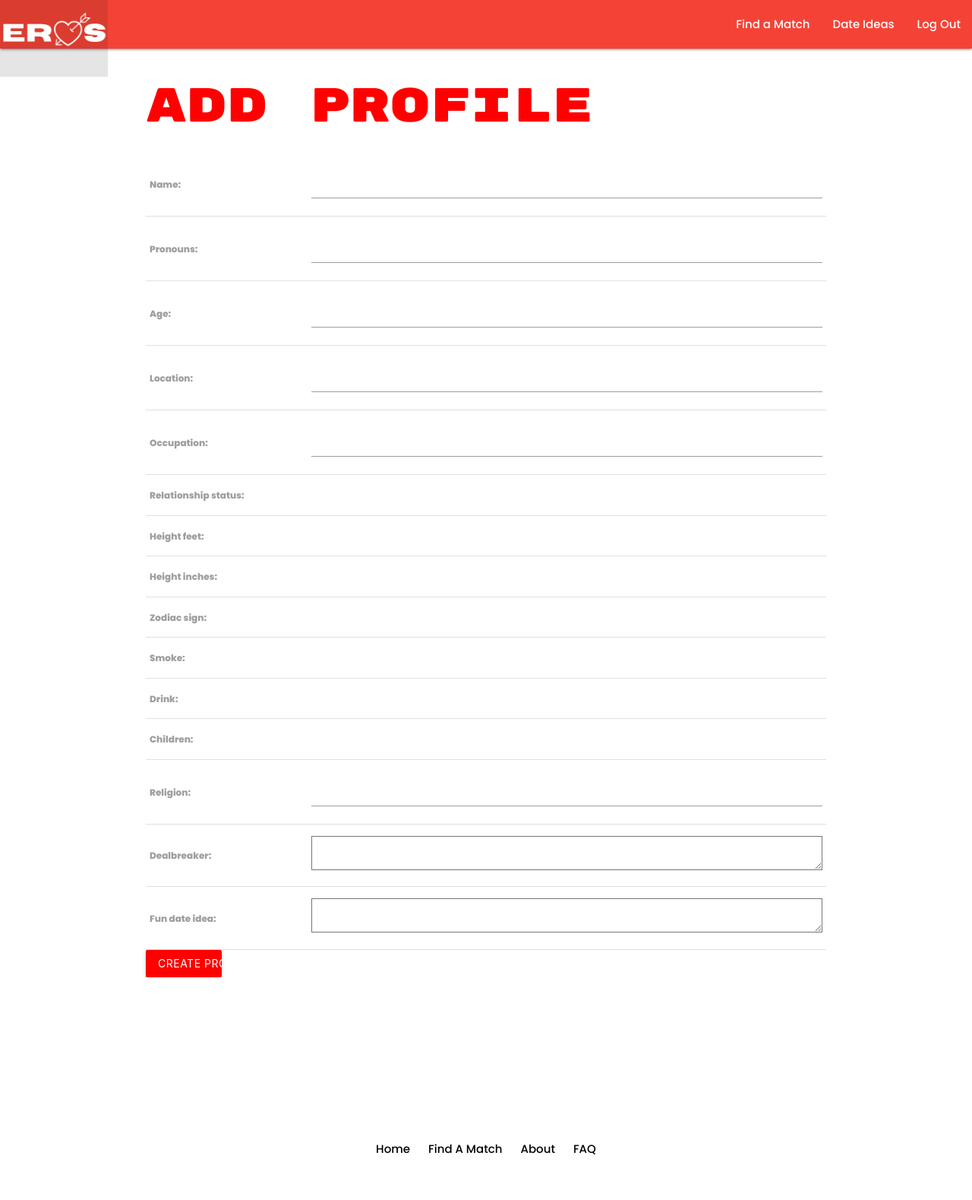
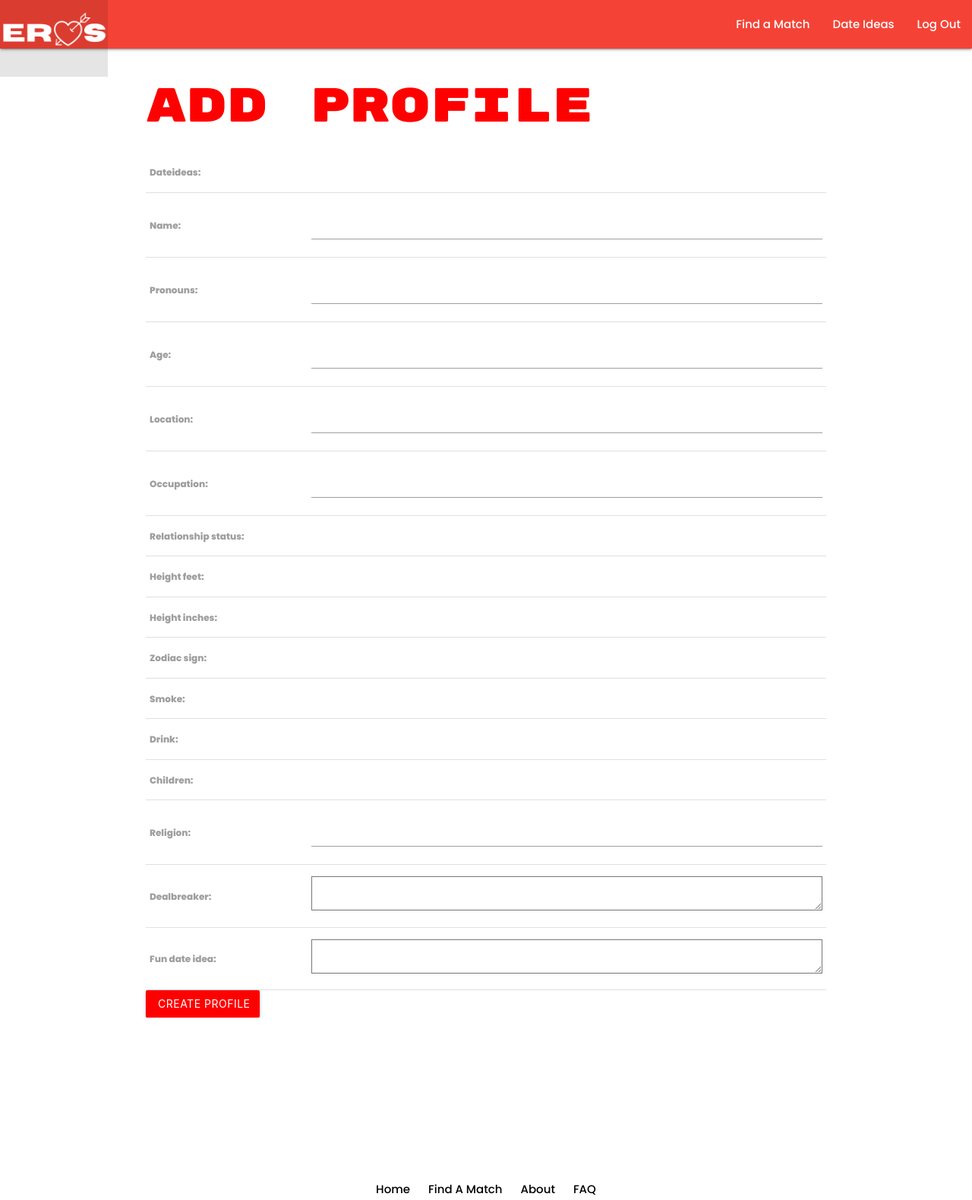
Before and after one commit to mod26-k/eros, a Django app: page /create-profile/ in a window 1280 px wide. Shown: the top 1579 px of the page at 76% size. Before the commit the page ends 1519 px from the top, so only its background shows below. Run offline with Django 5.2, Linux system fonts and the light colour scheme; a user stored in the database is signed in; tables that the repository leaves empty hold one stand-in row (values such as "Sample post"); some web fonts are replaced.

Commit message:
added many to many field

```diff
--- a/main_app/models.py
+++ b/main_app/models.py
@@ -6,9 +6,32 @@
 from django.contrib.auth.models import User
 # from datetime import datetime
 
+
+class DateIdeas(models.Model):
+    restaurant = models.CharField(max_length=50)
+    city = models.CharField(max_length=50)
+    state = models.CharField(max_length=50)
+    meal = models.CharField(
+        choices = (
+            ('Brunch', 'Brunch'), ('Lunch', 'Lunch'), (
+        'Dinner', 'Dinner')
+            ),
+            default = 'Dinner',
+        )
+    date = models.DateField()
+    # time = models.TimeField(null=True, blank=True)
+    user = models.ForeignKey(
+        User,
+        on_delete=models.CASCADE
+        )
+    def get_absolute_url(self):
+        return reverse('dateideas_list', )
+
+
 class Profile(models.Model):
     # pfp =
     user = models.OneToOneField(User, on_delete = models.CASCADE)
+    dateideas = models.ManyToManyField(DateIdeas)
     name = models.CharField(max_length = 50)
     pronouns = models.CharField(max_length = 50)
     age = models.IntegerField(validators=[MinValueValidator(18), MaxValueValidator(99)])
@@ -82,40 +105,3 @@
 
     def __str__(self):
         return f"{self.user.username}'s Profile"
-
-
-
-class DateIdeas(models.Model):
-    restaurant = models.CharField(max_length=50)
-    city = models.CharField(max_length=50)
-    state = models.CharField(max_length=50)
-    meal = models.CharField(
-        choices = (
-            ('Brunch', 'Brunch'), ('Lunch', 'Lunch'), (
-        'Dinner', 'Dinner')
-            ),
-            default = 'Dinner',
-        )
-    date = models.DateField()
-    # time = models.TimeField(null=True, blank=True)
-    user = models.ForeignKey(
-        User,
-        on_delete=models.CASCADE
-        )
-    def get_absolute_url(self):
-        return reverse('dateideas_list', )
-
-
-# class DateIdeasForm(forms.ModelForm):
-#     class Meta:
-#         model = DateIdeas
-#         fields = ['restaurant', 'city', 'state', 'meal', 'date']
-#         widgets = {
-#             'meal': forms.Select(choices=DateIdeas.MEAL_CHOICES)
-#         }
-
-    # def __str__(self):
-    #     return self.name
-
-    # def get_absolute_url(self):
-    #     return reverse('date_ideas_details')
--- a/main_app/static/css/style.css
+++ b/main_app/static/css/style.css
@@ -1,3 +1,10 @@
+/* Forms */
+#create-profile-btn {
+  background-color: red;
+  color: white;
+  width: 150px;
+}
+
 body {
   display: flex;
   min-height: 100vh;
--- a/main_app/templates/create_profile.html
+++ b/main_app/templates/create_profile.html
@@ -10,7 +10,7 @@
 <table>
     {{ profile_form.as_table }}
 </table>
-    <input type="submit" value="Create Profile" class="btn">
+    <input type="submit" value="Create Profile" class="btn" id="create-profile-btn">
 </form>
 
 {% endblock %}
--- a/main_app/templates/landing_page.html
+++ b/main_app/templates/landing_page.html
@@ -42,7 +42,7 @@
 
     <footer class="landing-page-footer">
         <ul>
-          <li><a href="{% url 'about' %}">Home</a></li>
+          <li><a href="{% url 'home' %}">Home</a></li>
           <li><a href="{% url 'users_list' %}">Find A Match</a></li>
           <li><a href="{% url 'about' %}">About</a></li>
           <li><a href="{% url 'faq' %}">FAQ</a></li>
```
Also changed, not shown: main_app/migrations/0004_profile_dateideas.py (added).
